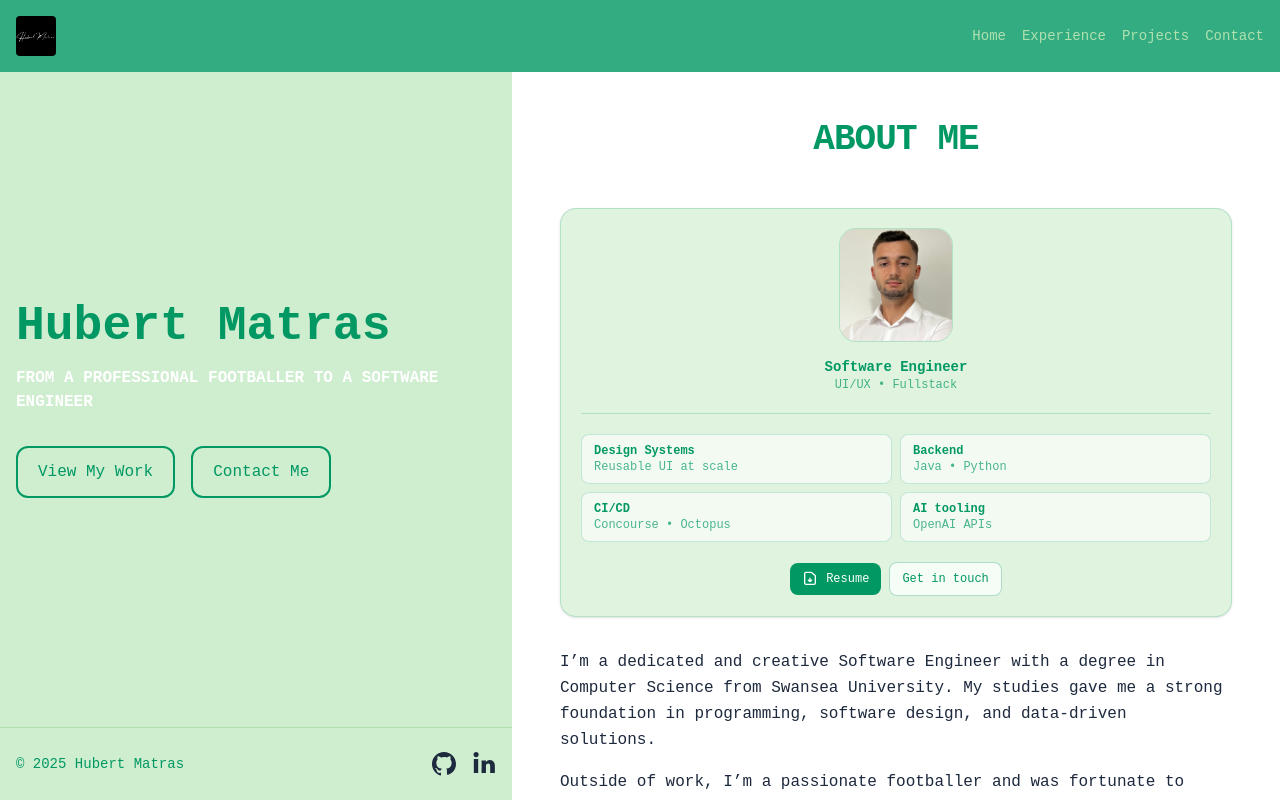
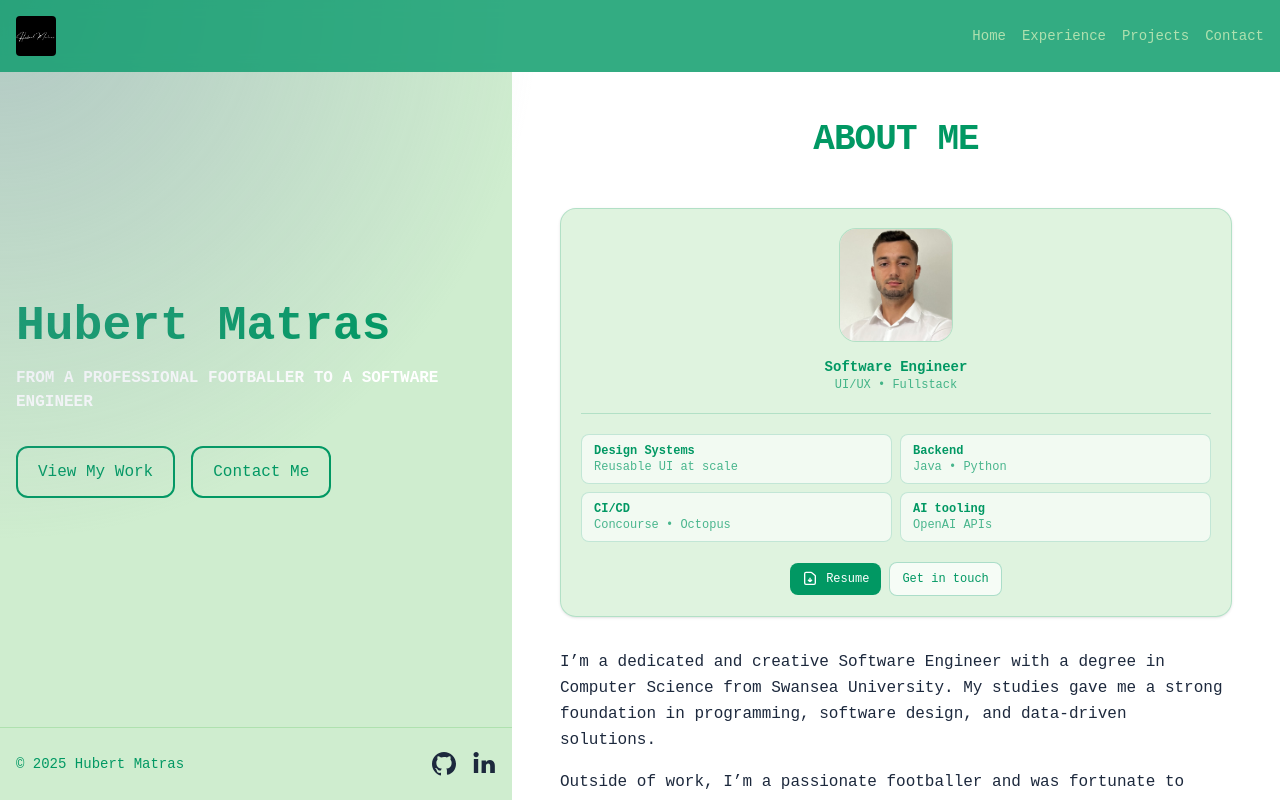
Before and after one commit to hubertMatras/hm-website, a Next.js app: page / in a window 1280 px wide. Built offline with nearby package versions, Linux system fonts and the light colour scheme.

Commit message:
add mouse glow

```diff
--- a/app/page.tsx
+++ b/app/page.tsx
@@ -1,8 +1,34 @@
+"use client"
+import { useEffect, useState } from "react";
 import { AboutMe, Contact, Experience, Hero, Projects } from "../components";
 
 export default function HomePage() {
+  const [mousePosition, setMousePosition] = useState({
+    positionX: 0,
+    positionY: 0,
+  });
+
+  useEffect(() => {
+    const handleMouseMovement = (e: MouseEvent) => {
+      setMousePosition({ positionX: e.clientX, positionY: e.clientY });
+    };
+
+    window.addEventListener("mousemove", handleMouseMovement);
+
+    return () => {
+      window.removeEventListener("mousemove", handleMouseMovement);
+    };
+  }, []);
+
   return (
     <div className="flex flex-col lg:flex-row lg:h-full">
+      <div
+        className="pointer-events-none fixed inset-0 z-0 transition-opacity duration-300"
+        style={{
+          background: `radial-gradient(600px circle at ${mousePosition.positionX}px ${mousePosition.positionY}px, rgba(148, 163, 184, 0.5), transparent 90%)`,
+        }}
+      />
+
       <div
         className="w-full flex items-center bg-light-green/60 min-h-[100vh] lg:w-[40%] lg:min-h-0 lg:h-full"
         id="home"
```
